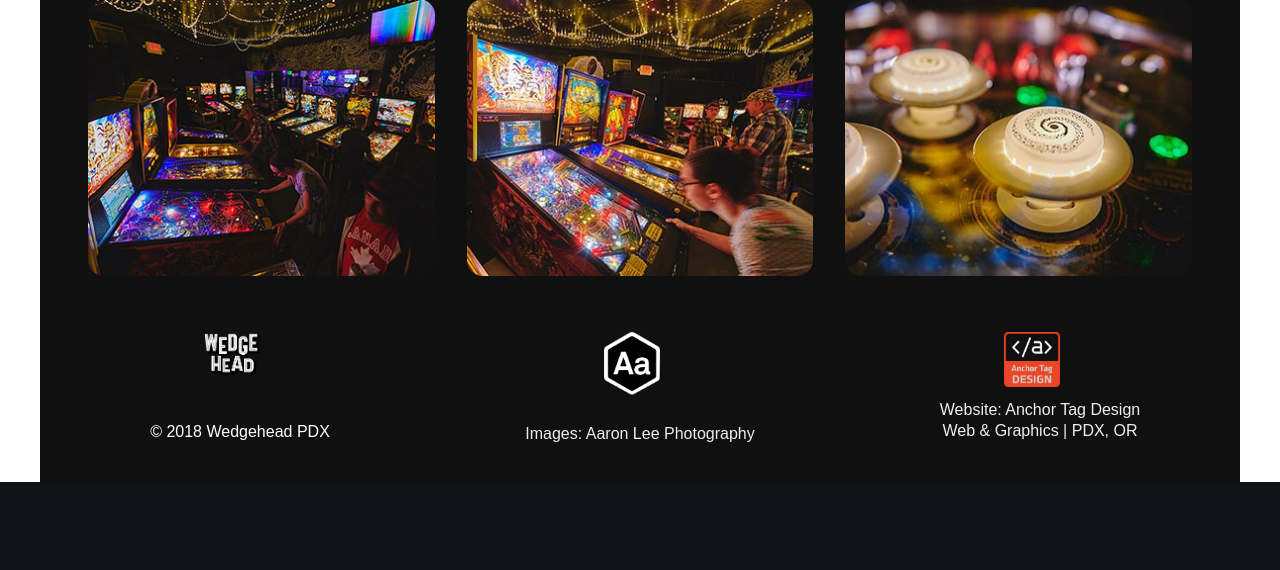
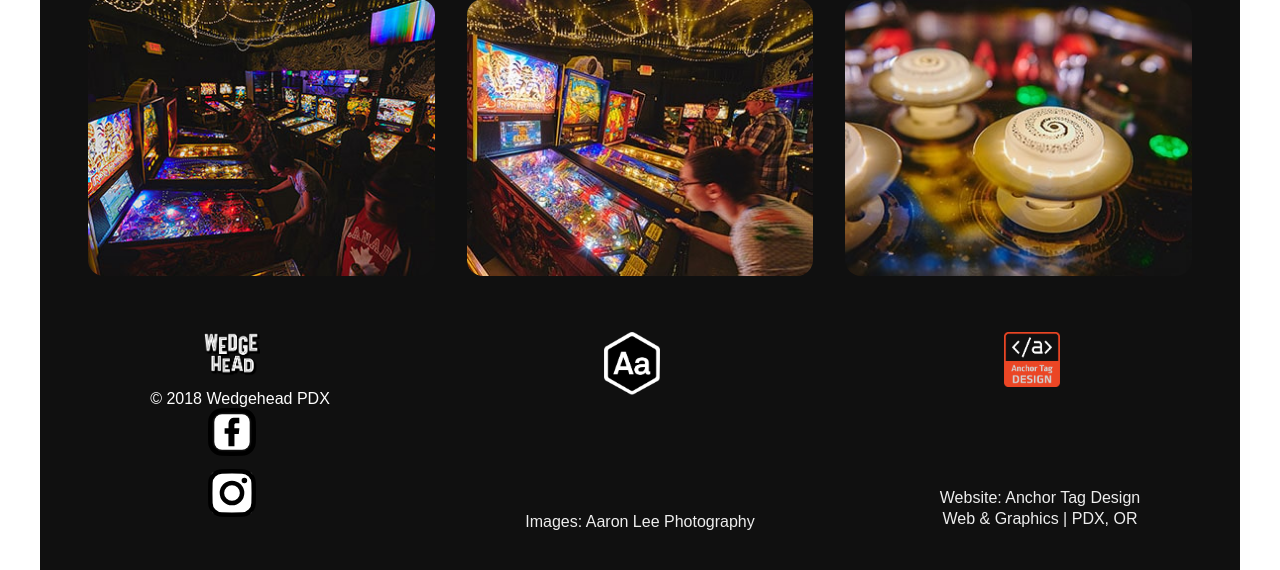
Before and after one commit to mariomax/Wedgehead, a PHP site: page / in a window 1280 px wide. Shown: the part 5413-5983 px from the top of the page. Before the commit the page ends 5895 px from the top, so only its background shows below. Run offline with PHP 8.4, Linux system fonts and the light colour scheme; some web fonts are replaced.

Commit message:
Favicons, schema markup, footer link images - to be styled.

```diff
--- a/css/styles.css
+++ b/css/styles.css
@@ -201,18 +196,9 @@ main .credits {
   margin: 0 auto;
 }
 main .credits .sub-credit {
-  display: -webkit-box;
-  display: -ms-flexbox;
   display: flex;
-  -webkit-box-orient: horizontal;
-  -webkit-box-direction: normal;
-      -ms-flex-direction: row;
   flex-direction: row;
-  -webkit-box-pack: center;
-      -ms-flex-pack: center;
   justify-content: center;
-  -webkit-box-align: center;
-      -ms-flex-align: center;
   align-items: center;
   padding-bottom: 1rem;
 }
@@ -238,6 +224,10 @@ main .credits .sub-credit a:hover {
 main .credits .sub-credit .atd-credit {
   text-align: center;
   line-height: 1.3;
+}
+main .credits .sub-credit .social-icon {
+  height: 3rem;
+  width: 3rem;
 }
 @media (min-width: 375px) {
   main h5 {
@@ -451,12 +415,7 @@ main .credits .sub-credit .atd-credit {
     grid-template-rows: auto;
   }
   footer .credits .sub-credit {
-    -webkit-box-orient: vertical;
-    -webkit-box-direction: normal;
-        -ms-flex-direction: column;
     flex-direction: column;
-    -webkit-box-pack: justify;
-        -ms-flex-pack: justify;
     justify-content: space-between;
   }
   footer .credits .sub-credit img {
--- a/css/styles.less
+++ b/css/styles.less
@@ -234,6 +234,10 @@ main {
       .atd-credit {
         text-align: center;
         line-height: 1.3;
+      }
+      .social-icon {
+        height: 3rem;
+        width: 3rem;
       }
     }
   }
--- a/footer.php
+++ b/footer.php
@@ -3,6 +3,8 @@
     <div class="sub-credit">
       <img src="images/wedgehead-trans-white.png" alt="wedgehead logo">
       <p>&copy; 2018 Wedgehead PDX</p>
+      <a href="https://www.facebook.com/WedgeHeadPDX/" target="_blank" rel="nofollow noopener"><img src="images/facebook-icon.svg" alt="facebook link" title="facebook link" class="social-icon"></a>
+      <a href="https://www.instagram.com/wedgeheadpdx/" target="_blank" rel="nofollow noopener"><img src="images/insta-icon.svg" alt="instagram link" title="instagram link" class="social-icon"></a>
     </div>
     <div class="sub-credit">
       <img src="images/aa.png" alt="Aaron Lee Photography">
--- a/index.php
+++ b/index.php
@@ -41,6 +41,62 @@
     gtag('config', 'UA-97175852-3');
   </script>
 
+  <!-- Schema markup -->
+  <script type='application/ld+json'>
+  {
+    "@context": "http://schema.org/",
+    "@type": "LocalBusiness",
+    "openingHours": "Mo-Su 12:00-24:00",
+    "paymentAccepted": [
+      "cash",
+      "visa",
+      "master card"
+    ],
+    "priceRange": "low",
+    "address": {
+      "@type": "PostalAddress",
+      "addressCountry": "United States",
+      "addressLocality": "Portland",
+      "addressRegion": "Oregon",
+      "postalCode": "97232",
+      "streetAddress": "3728 NE Sandy Boulevard",
+      "email": "alanwedgehead@gmail.com",
+      "telephone": "(503) 477-7637",
+      "description": "Wedgehead PDX: pinball arcade, restaurant & bar",
+      "disambiguatingDescription": "Wedgehead PDX is Portland's premier pinball arcade. Classic and modern pinball machines, full bar and food menu",
+      "mainEntityOfPage": "https://wedgeheadpdx.com/",
+      "name": "Wedgehead PDX"
+    },
+    "email": [
+      "rhodeswedgehead@gmail.com",
+      "alanwedgehead@gmail.com"
+    ],
+    "aggregateRating": {
+      "@type": "AggregateRating",
+      "ratingCount": "7",
+      "reviewCount": "7",
+      "bestRating": "5",
+      "ratingValue": "4.7",
+      "worstRating": "4"
+    },
+    "telephone": "(503) 477-7637",
+    "smokingAllowed": "False",
+    "description": "Portland pinball arcade, restaurant, bar",
+    "disambiguatingDescription": "Wedgehead PDX | Portland's premier pinball arcade featuring a full bar and restaurant",
+    "name": "Wedgehead PDX",
+    "image": "https://wedgeheadpdx.com/images/outside.jpg"
+  }
+  </script>
+
+  <!-- Favicons -->
+  <link rel="apple-touch-icon" sizes="180x180" href="/apple-touch-icon.png">
+  <link rel="icon" type="image/png" sizes="32x32" href="/favicon-32x32.png">
+  <link rel="icon" type="image/png" sizes="16x16" href="/favicon-16x16.png">
+  <link rel="manifest" href="/site.webmanifest">
+  <link rel="mask-icon" href="/safari-pinned-tab.svg" color="#5bbad5">
+  <meta name="msapplication-TileColor" content="#da532c">
+  <meta name="theme-color" content="#ffffff">
+
 </head>
 
 <body>
```
Also changed, not shown: other parts of css/styles.css (+0 -40 lines), browserconfig.xml (added, +9 -0 lines), android-chrome-192x192.png (added), android-chrome-384x384.png (added), apple-touch-icon.png (added), favicon-16x16.png (added), favicon-32x32.png (added), favicon.ico (added), images/face.svg (added), images/facebook-icon.svg (added), images/insta-icon.svg (added), images/insta.svg (added), mstile-150x150.png (added), safari-pinned-tab.svg (added), 1 more files. Lines whose indentation alone changed are shown as unchanged.
